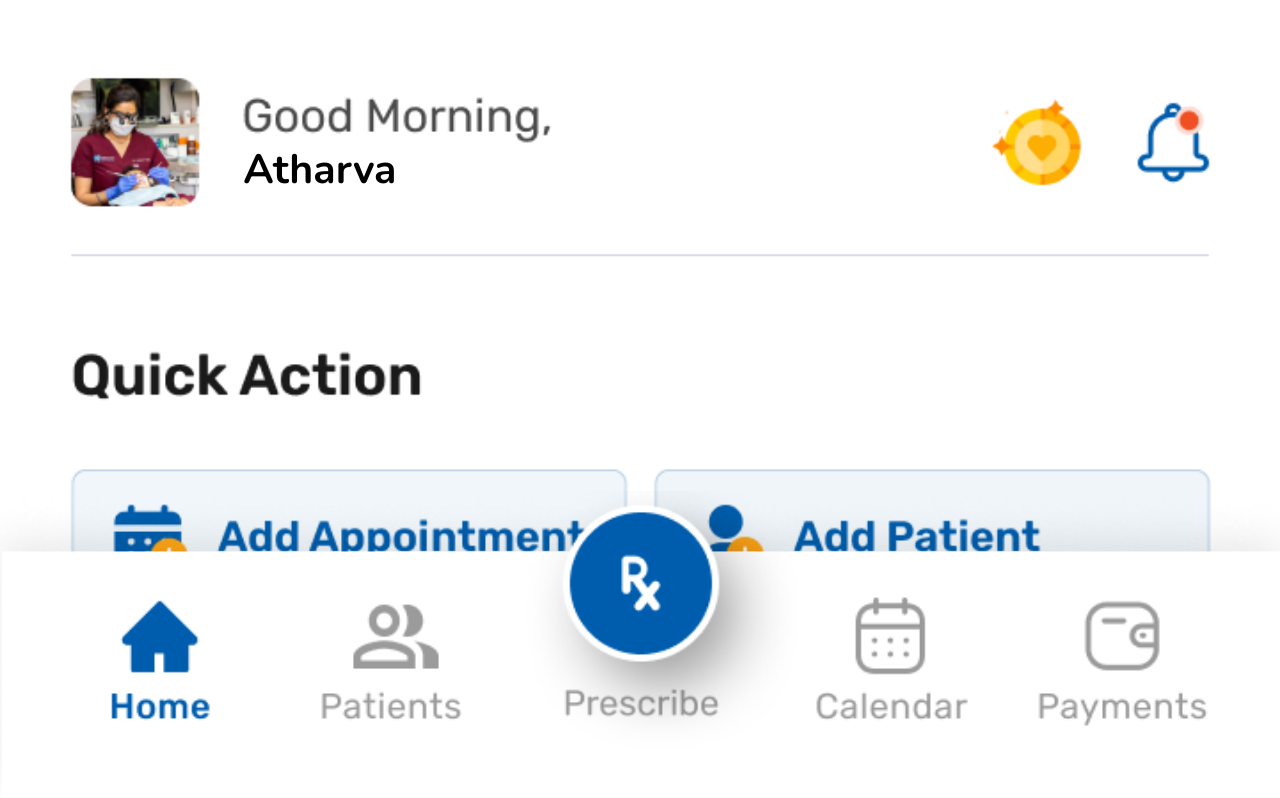
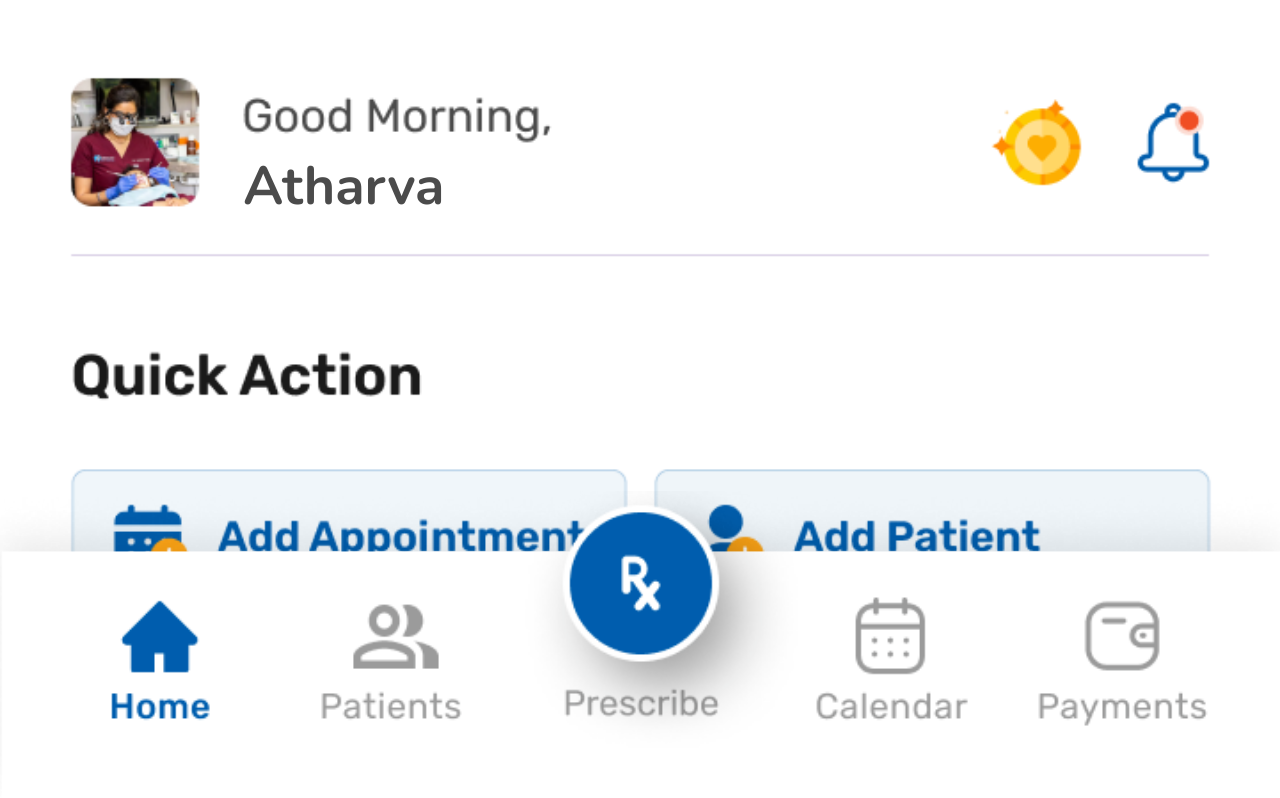
Before and after one commit to AtharvaDeolalikar/bfhl-pwa, a plain HTML site: page index.html in a window 1280 px wide. Shown: the top 798 px of the page. Drawn offline with nearby package versions, Linux system fonts and the light colour scheme.

Commit message:
FIX | docname styles

```diff
--- a/css/style.css
+++ b/css/style.css
@@ -21,11 +21,12 @@ body {
 
 .docName {
   position: absolute;
-  top: 7.9vw;
+  top: 7.5vw;
   left: 19vw;
   z-index: 999;
-  font-size: 3.2vw;
+  font-size: 4.2vw;
   font-weight: 600;
+  color: #4b4b4b;
 }
 
 .homeNav {
```
